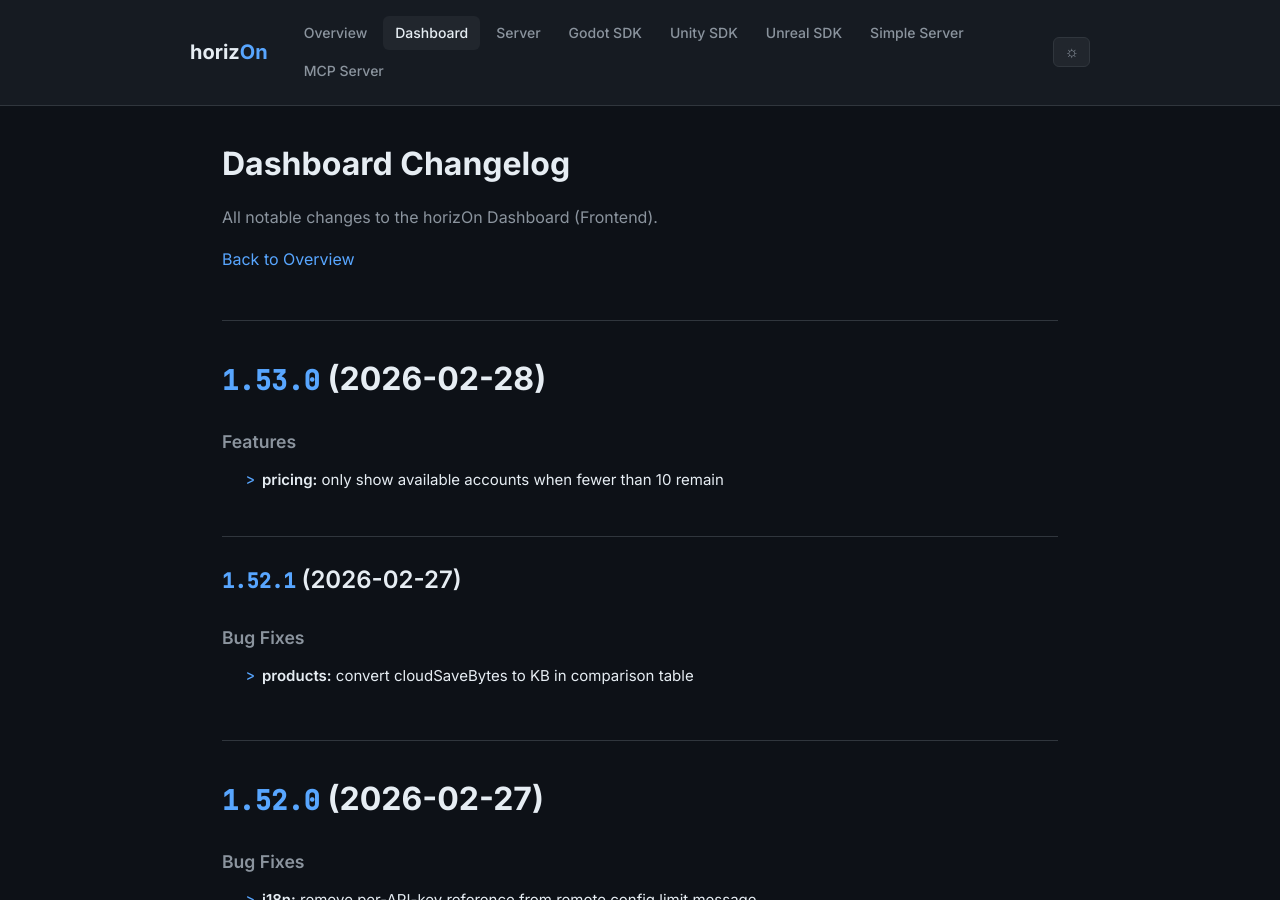
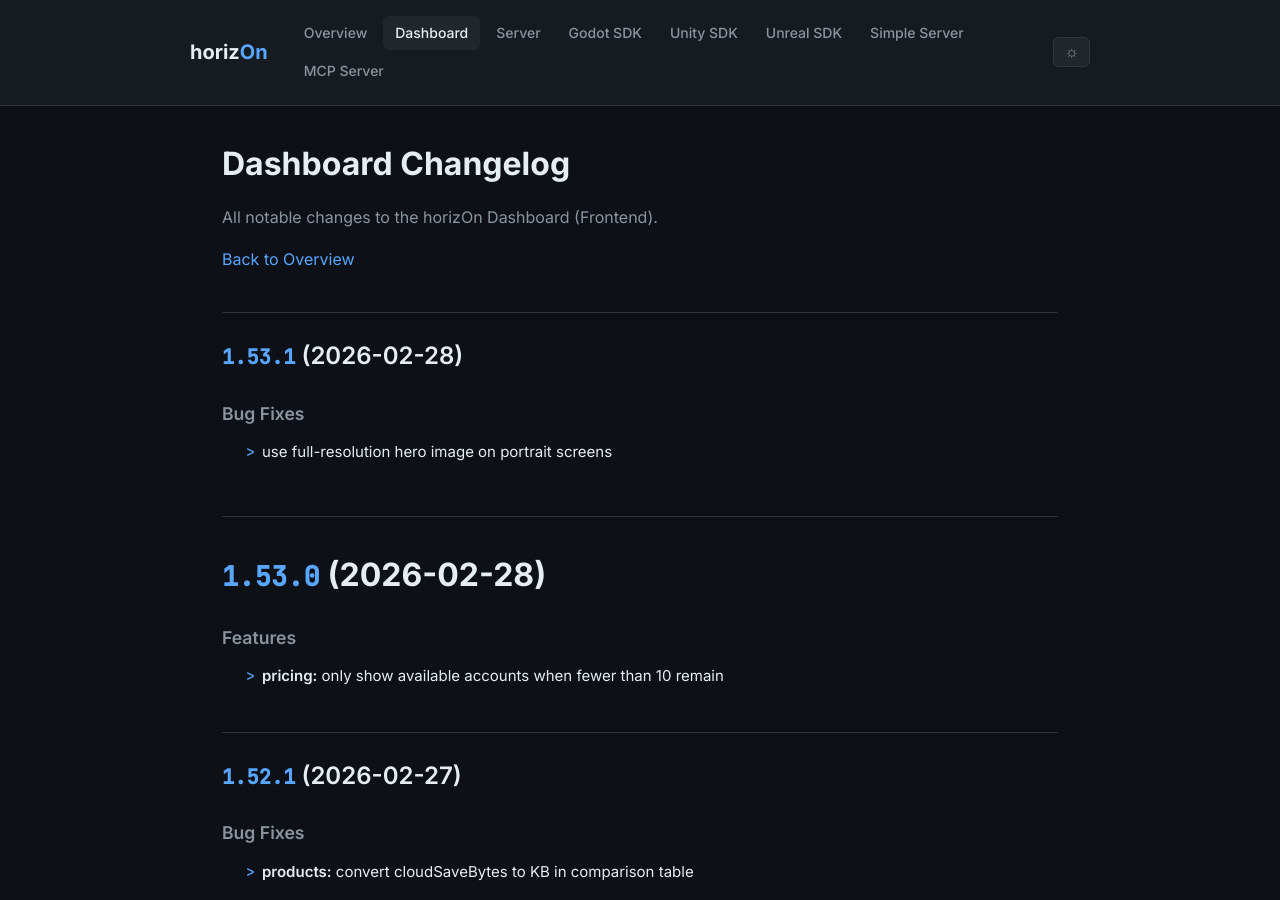
Before and after one commit to ProjectMakersDE/horizOn-Changelog, a Jekyll site: the page built from dashboard-changelog.md, in a window 1280 px wide and 900 px high. Built offline with Jekyll 4.4.1, drawn with Linux system fonts in a browser that asks for light colours.

Commit message:
chore: sync changelogs [skip ci]

```diff
--- a/dashboard-changelog.md
+++ b/dashboard-changelog.md
@@ -8,6 +8,13 @@ title: Dashboard Changelog
 All notable changes to the horizOn Dashboard (Frontend).
 
 [Back to Overview](.)
+
+## [1.53.1](https://github.com/ProjectMakersDE/horizOn-Dashboard/compare/v1.53.0...v1.53.1) (2026-02-28)
+
+
+### Bug Fixes
+
+* use full-resolution hero image on portrait screens ([6edfa49](https://github.com/ProjectMakersDE/horizOn-Dashboard/commit/6edfa49a2de191d2f1d12546183ee64cdd4d4c33))
 
 # [1.53.0](https://github.com/ProjectMakersDE/horizOn-Dashboard/compare/v1.52.1...v1.53.0) (2026-02-28)
 
```
Also changed, not shown: index.md (+1 -1 lines).
